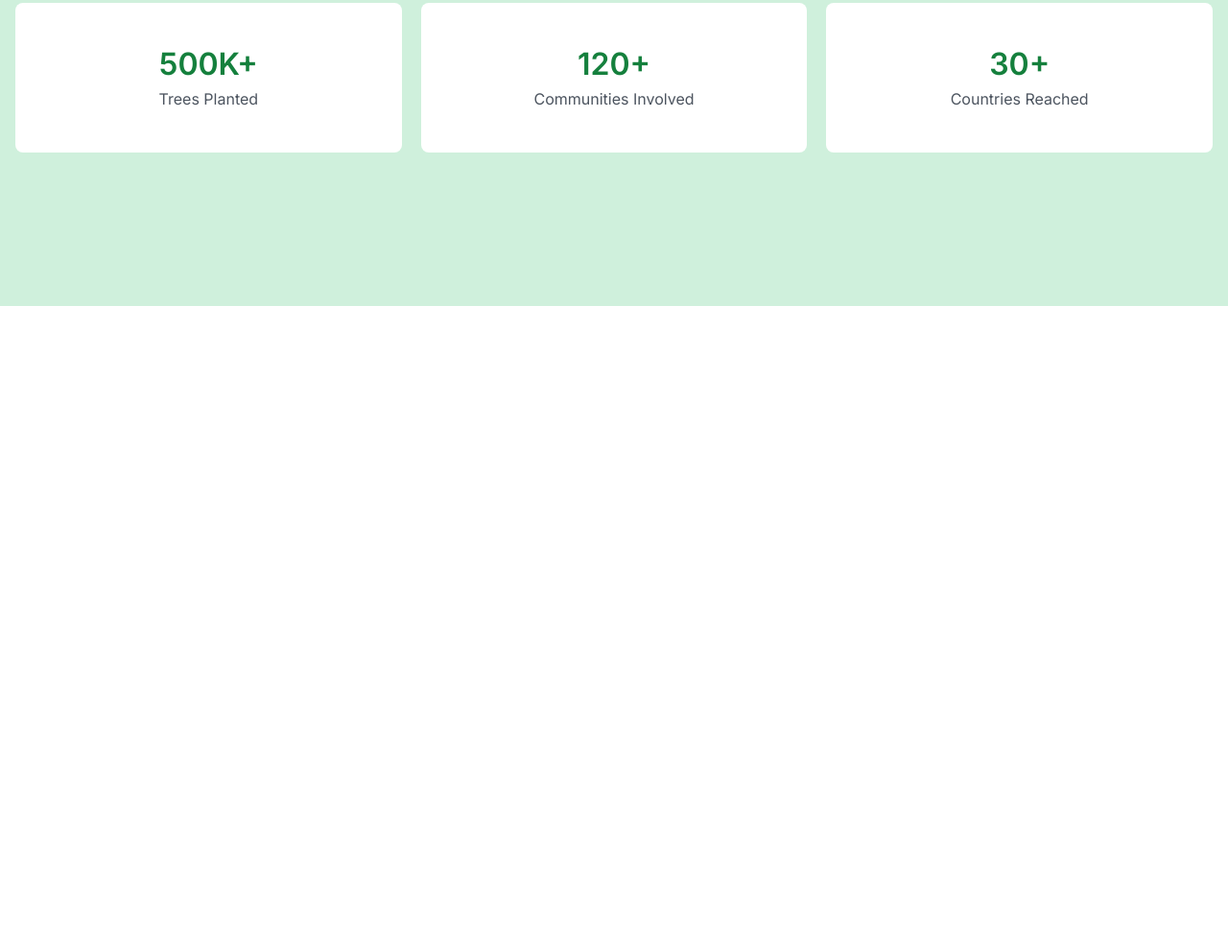
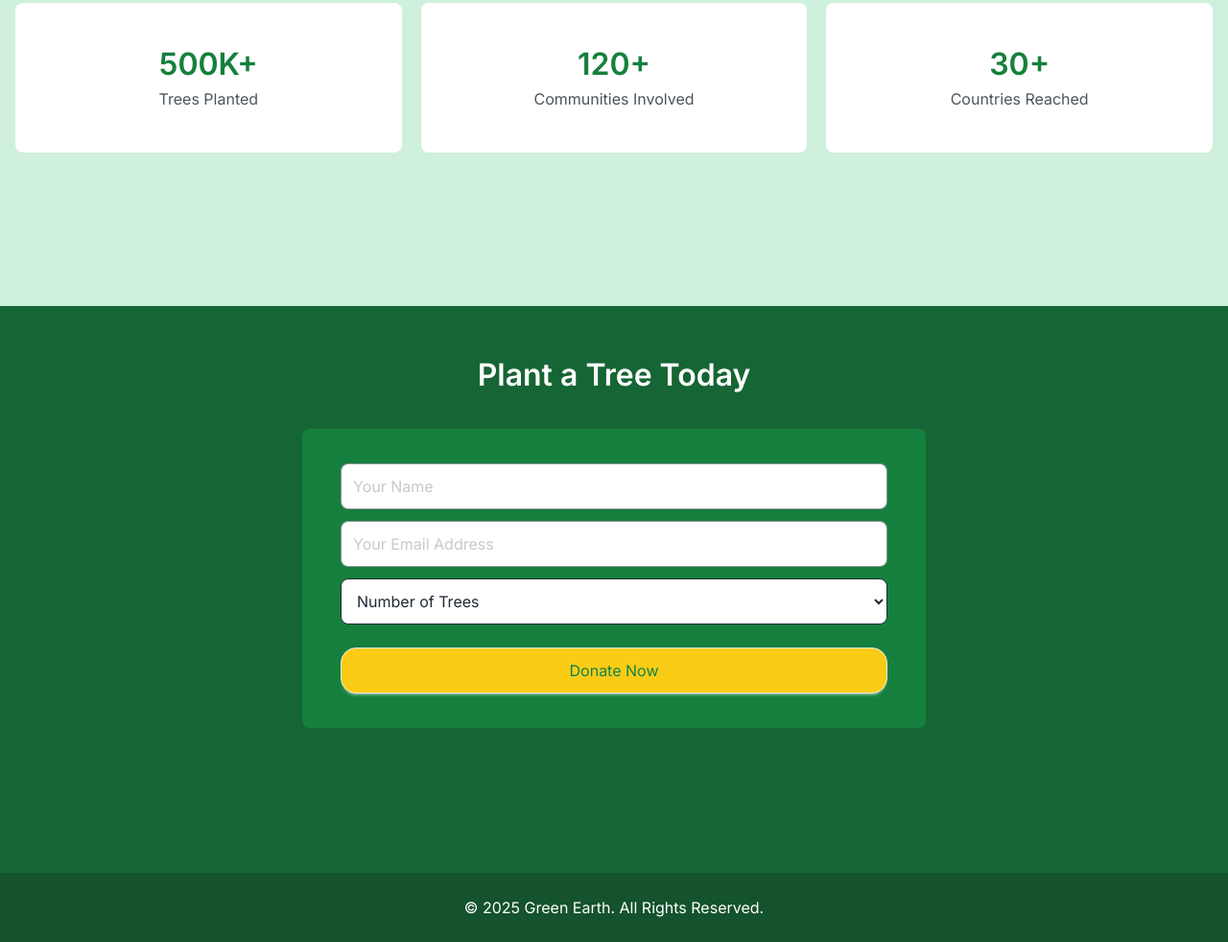
Before and after one commit to Mdriyadmiah5430/Green-Earth-Assiengent06, a plain HTML site: page index.html in a window 1280 px wide. Shown: the part 2022-3004 px from the top of the page at 96% size. Before the commit the page ends 2341 px from the top, so only its background shows below. Drawn offline with nearby package versions, Linux system fonts and the light colour scheme; no server answers.

Commit message:
added Plant Tree section and footer section

```diff
--- a/index.html
+++ b/index.html
@@ -145,6 +145,29 @@
       </div>
     </section>
 </main>
+    <!-- Plant Tree section -->
+    <section class="min-h-[591px] w-full bg-[#166534] px-4 py-12">
+      <div class="max-w-[650px] w-full min-h-[391px] mx-auto">
+        <h1 class="text-[28px] md:text-[32px] font-semibold text-[#ffffff] text-center mb-8">Plant a Tree Today</h1>
+        <form class="w-full bg-[#15803D] justify-center text-center py-9 rounded-lg">
+          <input class="bg-white h-[48px] w-full max-w-[570px] rounded-lg text-[16px] font-normal text-[#1f2937]/50 mb-3 pl-3" type="text" placeholder="Your Name">
+          <input class="bg-white h-[48px] w-full max-w-[570px] rounded-lg text-[16px] font-normal text-[#1f2937]/50 mb-3 pl-3" type="text" placeholder="Your Email Address">
+          <select class="bg-white h-[48px] w-full max-w-[570px] rounded-lg text-[16px] font-normal text-[#1f2937] pl-3 mb-3">
+            <option disabled selected>Number of Trees</option>
+            <option>Mango Tree</option>
+            <option>Banana Tree</option>
+            <option>Lichi Tree</option>
+          </select>
+          <button class="btn h-[48px] w-full max-w-[570px] rounded-2xl bg-[#facc15] text-[16px] font-normal mt-3 text-[#15803d]">Donate Now</button>
+        </form>
+      </div>
+    </section>
+  </main>
+
+  <!-- Footer section -->
+  <footer class="h-[72px] w-full bg-[#14532d] ">
+    <h1 class="flex justify-center items-center h-full text-[14px] md:text-[16px] font-normal text-[#ffffff]">© 2025 Green Earth. All Rights Reserved.</h1>
+  </footer>
 <script src="./script.js"></script>
 </body>
 </html>
```
